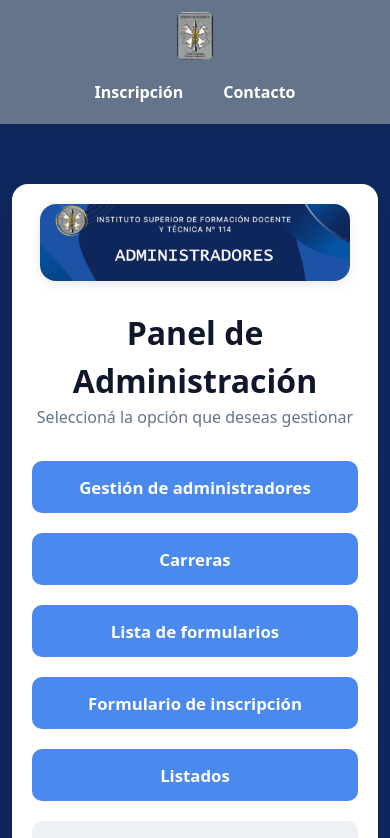
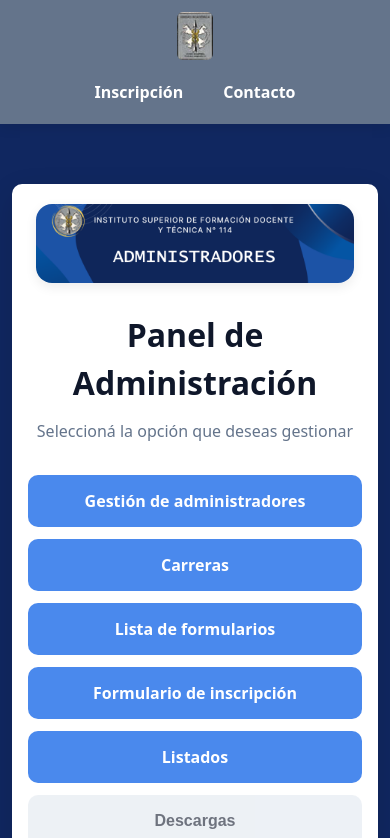
Before and after one commit to Isaacjesusacevedo/PaginaWebTupacAmaru, a Vue app in the folder Frontend/: page / in a window 390 px wide. Shown: the top 838 px of the page. Built offline with nearby package versions, Linux system fonts and the light colour scheme; no server answers; sample sign-in values are in the browser's storage; a web font is replaced by a local one.

Commit message:
feat: mejorar CSS del dashboard - card padding, admin-menu botones, home-header spacing

```diff
--- a/Frontend/src/assets/css/components/admin-menu.css
+++ b/Frontend/src/assets/css/components/admin-menu.css
@@ -1,3 +1,6 @@
+/* ================================
+   ADMIN MENU (Dashboard)
+================================ */
 .admin-menu ul {
   list-style: none;
   display: grid;
@@ -7,14 +10,25 @@
   margin: 32px 0 0;
 }
 
+.admin-menu li {
+  display: flex;
+}
+
 .btn-menu {
   width: 100%;
-  min-height: 52px;
+  min-height: 64px;
+  padding: 18px 24px;
   font-size: 1.05rem;
+  font-weight: 600;
+  border-radius: var(--radius-md);
+  display: flex;
+  align-items: center;
+  justify-content: center;
+  text-align: center;
+  transition: all 0.2s ease;
 }
 
-
-
+/* Última opción (Descargas) ocupa las 2 columnas */
 .admin-menu li:last-child {
   grid-column: 1 / -1;
 }
@@ -23,5 +37,23 @@
 @media (max-width: 768px) {
   .admin-menu ul {
     grid-template-columns: 1fr;
+    gap: 14px;
+    margin-top: 24px;
+  }
+
+  .btn-menu {
+    min-height: 56px;
+    font-size: 1rem;
   }
 }
+
+@media (max-width: 480px) {
+  .admin-menu ul {
+    gap: 12px;
+  }
+
+  .btn-menu {
+    min-height: 52px;
+    padding: 14px 18px;
+  }
+}
--- a/Frontend/src/assets/css/components/card.css
+++ b/Frontend/src/assets/css/components/card.css
@@ -6,7 +6,7 @@
   border-radius: var(--radius-lg);
   box-shadow: var(--shadow-md);
 
-  padding: 32px;
+  padding: 40px;
   margin-bottom: 32px;
   width: 100%;
   box-sizing: border-box;
@@ -14,16 +14,32 @@
   color: #0f172a;
 }
 
+@media (max-width: 768px) {
+  .card {
+    padding: 28px 20px;
+    margin-bottom: 20px;
+  }
+
+  .card-lg {
+    margin-top: 20px;
+  }
+
+  .card-media {
+    max-width: 100%;
+    margin-bottom: 24px;
+  }
+}
+
 @media (max-width: 640px) {
   .card {
-    padding: 20px;
-    margin-bottom: 16px;
+    padding: 20px 16px;
+    border-radius: var(--radius-md);
   }
 }
 
 /* ================================
    CARD HEADER
-================================ */
+=============================== */
 .card-header {
   margin-bottom: 10px;
 }
@@ -40,7 +56,7 @@
 
 /* ================================
    CARD MEDIA
-================================ */
+=============================== */
 
 .card-media {
   display: block;
@@ -56,17 +72,16 @@
 }
 
 
-
 /* ================================
    CARD CONTENT
-================================ */
+=============================== */
 .card-content {
   margin-bottom: 24px;
 }
 
 /* ================================
    CARD FOOTER
-================================ */
+=============================== */
 .card-footer {
   display: flex;
   justify-content: flex-end;
@@ -75,7 +90,7 @@
 
 /* ================================
    VARIANTES
-================================ */
+=============================== */
 .card-sm {
   max-width: 500px;
   margin-left: auto;
@@ -95,9 +110,26 @@
 
 /* ================================
    CARD SEPARATORS
-================================ */
+=============================== */
 .card hr {
   border: none;
   border-top: 1px solid var(--color-border);
   margin: 20px 0;
 }
+
+/* ================================
+   HOME HEADER (Dashboard)
+=============================== */
+.home-header {
+  margin-bottom: 32px;
+}
+
+.home-header h1 {
+  margin-bottom: 12px;
+  font-size: 2rem;
+}
+
+.home-header .subtitle {
+  font-size: 1rem;
+  color: var(--color-muted);
+}
--- a/Frontend/src/views/public/HomeView.vue
+++ b/Frontend/src/views/public/HomeView.vue
@@ -8,7 +8,7 @@
         alt="Panel de administración"
       />
 
-      <header class="text-center">
+      <header class="text-center home-header">
         <h1>Panel de Administración</h1>
         <p class="subtitle">
           Seleccioná la opción que deseas gestionar
```
